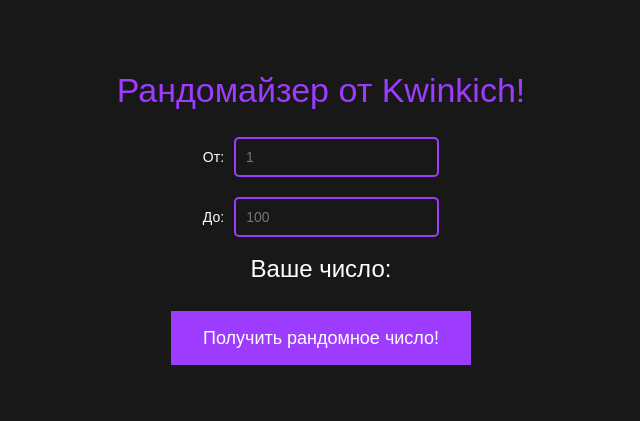
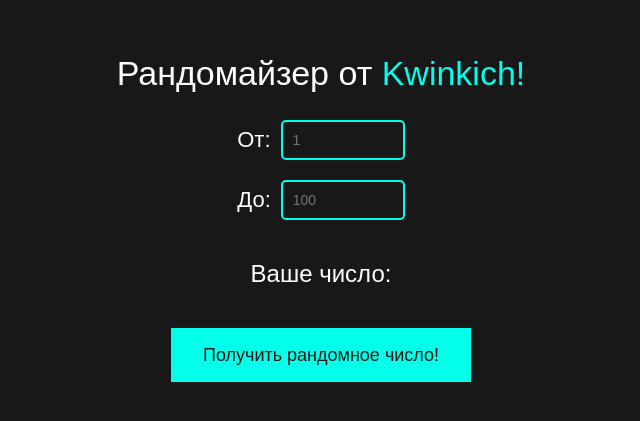
Before and after one commit to kwinkich/random-generator-numbers, a plain HTML site: page index.html in a window 1280 px wide. Shown: the part 181-602 px from the top of the page, without its empty margins (319-959 px from the left). Drawn offline with Linux system fonts and the light colour scheme.

Commit message:
update UI

```diff
--- a/index.html
+++ b/index.html
@@ -10,15 +10,15 @@
   </head>
   <body>
     <div class="wrapper">
-      <h1>Рандомайзер от Kwinkich!</h1>
+      <h1>Рандомайзер от <span>Kwinkich!</span></h1>
       <form action="" class="inputs">
-        <div class="first">
+        <div class="inputs-block">
           <h4>От:</h4>
-          <input type="text" class="first-value" placeholder="1" />
+          <input type="text" class="first-value input" placeholder="1" />
         </div>
-        <div class="second">
+        <div class="inputs-block">
           <h4>До:</h4>
-          <input type="text" class="second-value" placeholder="100" />
+          <input type="text" class="second-value input" placeholder="100" />
         </div>
       </form>
       <p class="random-num">Ваше число: <span class="random-span"></span></p>
--- a/style.css
+++ b/style.css
@@ -15,18 +15,6 @@
 	outline: none;
 }
 
-a:focus,
-a:active {
-	outline: none;
-}
-
-nav,
-footer,
-header,
-aside {
-	display: block;
-}
-
 html,
 body {
 	height: 100%;
@@ -40,15 +28,6 @@ body {
 	text-size-adjust: 100%;
 }
 
-a {
-	background-color: transparent;
-}
-
-b,
-strong {
-	font-weight: bolder;
-}
-
 h1,
 h2,
 h3,
@@ -57,20 +36,6 @@ h5,
 h6 {
 	font-size: inherit;
 	font-weight: inherit;
-}
-
-img {
-	vertical-align: top;
-	border-style: none;
-}
-
-ul,
-li {
-	list-style: none;
-}
-
-a:hover {
-	text-decoration: none;
 }
 
 button,
@@ -90,7 +55,6 @@ textarea {
 	font-weight: inherit;
 }
 
-
 html,
 body {
 	font-family: "Montserrat", sans-serif;
@@ -109,17 +73,20 @@ body {
 h1 {
 	margin-bottom: 30px;
 	font-size: 34px;
-	color: rgb(157, 59, 255);
+	color: #fff;
+}
+
+h1 span {
+	color: rgb(1, 255, 234);
 }
 
 .inputs {
-	margin-bottom: 20px;
-
+	margin-bottom: 40px;
 }
 
 .first-value {
 	padding: 10px;
-	border: 2px solid rgb(157, 59, 255);
+	border: 2px solid rgb(1, 255, 234);
 	border-radius: 5px;
 	background: inherit;
 	color: #fff;
@@ -127,41 +94,49 @@ h1 {
 
 .second-value {
 	padding: 10px;
-	border: 2px solid rgb(157, 59, 255);
+	border: 2px solid rgb(1, 255, 234);
 	border-radius: 5px;
 	background: inherit;
 	color: #fff;
 }
 
 .random-num {
-	margin-bottom: 30px;
+	margin-bottom: 40px;
 	font-size: 24px;
 	color: #fff;
+	max-width: 400px;
+	line-height: 28px;
+}
+
+.random-num span {
+	color: rgb(1, 255, 234);
 }
 
 .random-btn {
 	padding: 15px 30px;
 	font-size: 18px;
-	background: rgb(157, 59, 255);
-	border: 2px solid rgb(157, 59, 255);
-	color: #fff;
+	background: rgb(1, 255, 234);
+	border: 2px solid rgb(1, 255, 234);
+	color: #181818;
 	cursor: pointer;
 	transition: all 0.5s ease-in-out;
 }
 
 h4 {
-	font-size: 14px;
+	font-size: 22px;
 	color: #fff;
 	margin-right: 10px;
 }
 
-.first {
+.inputs-block {
 	display: flex;
 	align-items: center;
+}
+
+.inputs-block:not(:last-child) {
 	margin-bottom: 20px;
 }
 
-.second {
-	display: flex;
-	align-items: center;
+.input {
+	max-width: 100px;
 }
```
